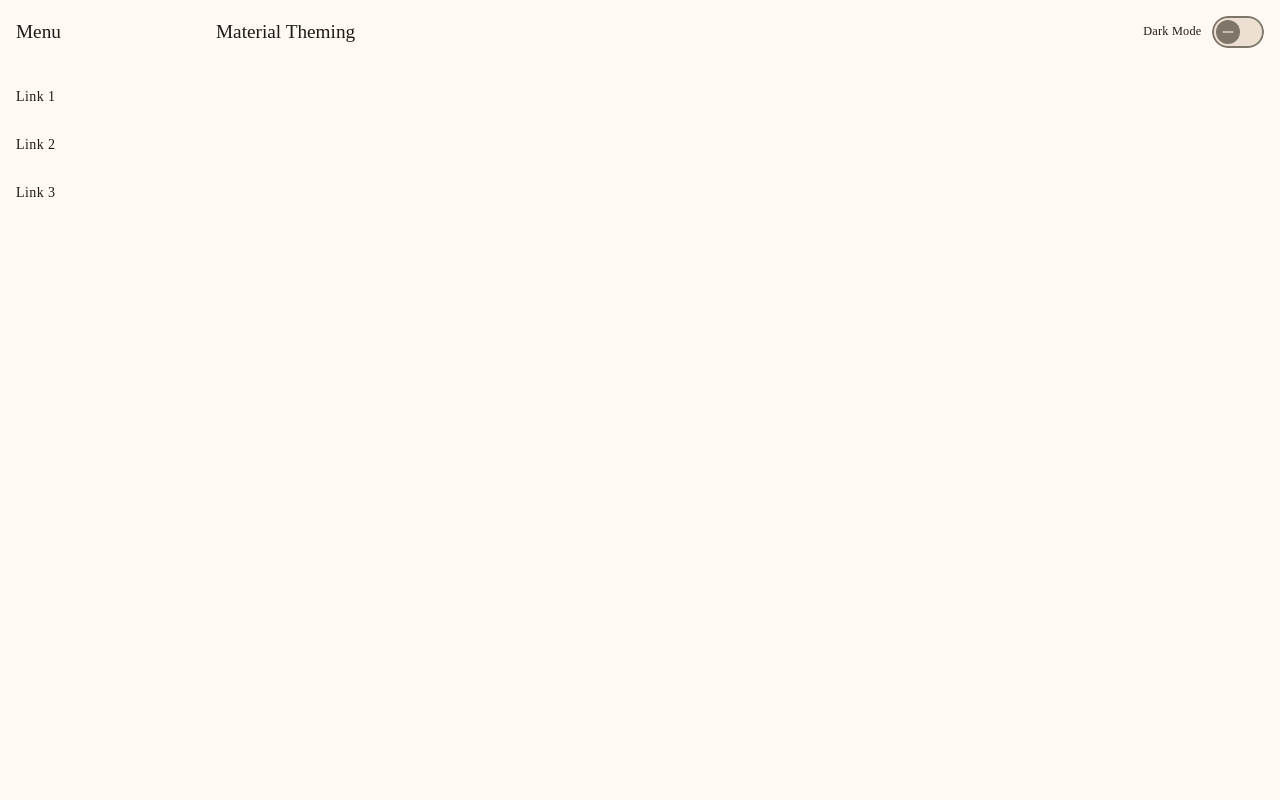
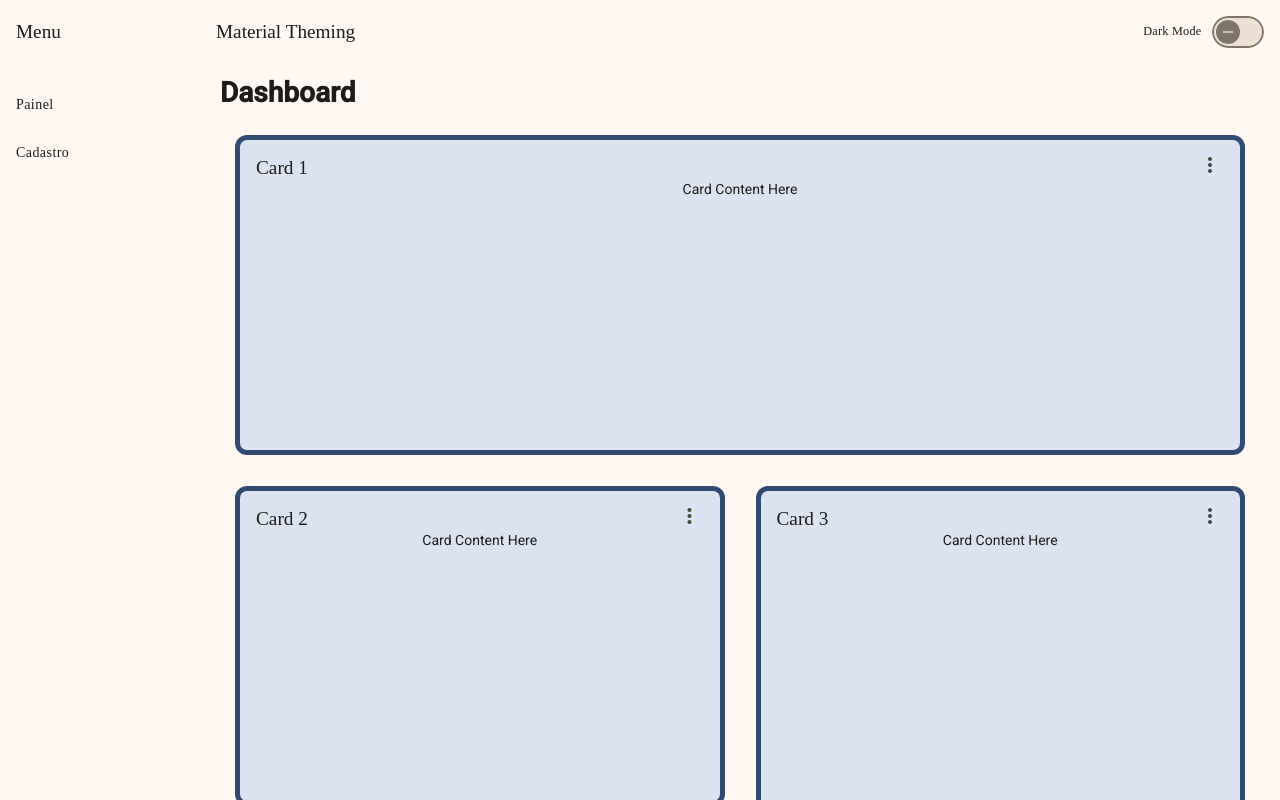
Before and after one commit to ricardoferrari/material-theming, an Angular app: page /painel in a window 1280 px wide. Before the commit this address led to /. Built offline with nearby package versions, Linux system fonts and the light colour scheme; a web font is replaced by a local one.

Commit message:
feat: theming panel

```diff
--- a/src/app/app.html
+++ b/src/app/app.html
@@ -6,10 +6,9 @@
       [opened]="(isHandset$ | async) === false">
     <mat-toolbar>Menu</mat-toolbar>
     <mat-nav-list>
-      <a mat-list-item href="#">Link 1</a>
-      <a mat-list-item href="#">Link 2</a>
-      <a mat-list-item href="#">Link 3</a>
     </mat-nav-list>
+    <a mat-list-item href="#" routerLink="/painel">Painel</a>
+    <a mat-list-item href="#" routerLink="/cadastro">Cadastro</a>
   </mat-sidenav>
   <mat-sidenav-content>
     <mat-toolbar color="primary">
--- a/src/app/app.routes.ts
+++ b/src/app/app.routes.ts
@@ -1,8 +1,11 @@
 import { Routes } from '@angular/router';
 import { CadastroComponent } from './cadastro/cadastro.component';
+import { PainelComponent } from './painel/painel.component';
 
 export const routes: Routes = [
   // Define your routes here
   // Example:
-  { path: '', component: CadastroComponent },
+  { path: '', redirectTo: '/painel', pathMatch: 'full' },
+  { path: 'painel', component: PainelComponent },
+  { path: 'cadastro', component: CadastroComponent },
 ];
--- a/src/app/app.ts
+++ b/src/app/app.ts
@@ -6,7 +6,7 @@
 import { MatSidenavModule } from '@angular/material/sidenav';
 import { MatSlideToggleModule } from '@angular/material/slide-toggle';
 import { MatToolbarModule } from '@angular/material/toolbar';
-import { RouterOutlet } from '@angular/router';
+import { RouterModule, RouterOutlet } from '@angular/router';
 import { map, Observable, shareReplay } from 'rxjs';
 
 @Component({
@@ -18,6 +18,7 @@
     MatListModule,
     MatSlideToggleModule,
     RouterOutlet,
+    RouterModule,
     AsyncPipe
   ],
   templateUrl: './app.html',
--- /dev/null
+++ b/src/app/painel/painel.component.html
@@ -0,0 +1,26 @@
+<div class="grid-container">
+  <h1 class="mat-h1">Dashboard</h1>
+  <mat-grid-list cols="2" rowHeight="350px">
+    @for (card of cards | async; track card) {
+      <mat-grid-tile [colspan]="card.cols" [rowspan]="card.rows">
+        <mat-card class="card dashboard-card" appearance="outlined">
+          <mat-card-header>
+            <mat-card-title>
+              {{card.title}}
+              <button matIconButton class="more-button" [matMenuTriggerFor]="menu" aria-label="Toggle menu">
+                <mat-icon>more_vert</mat-icon>
+              </button>
+              <mat-menu #menu="matMenu" xPosition="before">
+                <button mat-menu-item>Expand</button>
+                <button mat-menu-item>Remove</button>
+              </mat-menu>
+            </mat-card-title>
+          </mat-card-header>
+          <mat-card-content class="dashboard-card-content">
+            <div>Card Content Here</div>
+          </mat-card-content>
+        </mat-card>
+      </mat-grid-tile>
+    }
+  </mat-grid-list>
+</div>
--- /dev/null
+++ b/src/app/painel/painel.component.scss
@@ -0,0 +1,26 @@
+@use '@angular/material' as mat;
+@use '../../theme-colors.scss' as theme-colors;
+
+
+
+.grid-container {
+  margin: 20px;
+}
+
+.dashboard-card {
+  position: absolute;
+  top: 15px;
+  left: 15px;
+  right: 15px;
+  bottom: 15px;
+}
+
+.more-button {
+  position: absolute;
+  top: 5px;
+  right: 10px;
+}
+
+.dashboard-card-content {
+  text-align: center;
+}
--- /dev/null
+++ b/src/app/painel/painel.component.ts
@@ -0,0 +1,47 @@
+import { Component, inject } from '@angular/core';
+import { Breakpoints, BreakpointObserver } from '@angular/cdk/layout';
+import { map } from 'rxjs/operators';
+import { AsyncPipe } from '@angular/common';
+import { MatGridListModule } from '@angular/material/grid-list';
+import { MatMenuModule } from '@angular/material/menu';
+import { MatIconModule } from '@angular/material/icon';
+import { MatButtonModule } from '@angular/material/button';
+import { MatCardModule } from '@angular/material/card';
+
+@Component({
+  selector: 'app-painel',
+  templateUrl: './painel.component.html',
+  styleUrl: './painel.component.scss',
+  imports: [
+    AsyncPipe,
+    MatGridListModule,
+    MatMenuModule,
+    MatIconModule,
+    MatButtonModule,
+    MatCardModule
+  ]
+})
+export class PainelComponent {
+  private breakpointObserver = inject(BreakpointObserver);
+
+  /** Based on the screen size, switch from standard to one column per row */
+  cards = this.breakpointObserver.observe(Breakpoints.Handset).pipe(
+    map(({ matches }) => {
+      if (matches) {
+        return [
+          { title: 'Card 1', cols: 1, rows: 1 },
+          { title: 'Card 2', cols: 1, rows: 1 },
+          { title: 'Card 3', cols: 1, rows: 1 },
+          { title: 'Card 4', cols: 1, rows: 1 }
+        ];
+      }
+
+      return [
+        { title: 'Card 1', cols: 2, rows: 1 },
+        { title: 'Card 2', cols: 1, rows: 1 },
+        { title: 'Card 3', cols: 1, rows: 2 },
+        { title: 'Card 4', cols: 1, rows: 1 }
+      ];
+    })
+  );
+}
--- a/src/custom-theme.scss
+++ b/src/custom-theme.scss
@@ -40,4 +40,13 @@
     ));
   }
 
+  mat-card {
+    @include mat.card-overrides((
+      outlined-outline-color: hsl(217, 40%, 32%),
+      outlined-outline-width: 5px,
+      outlined-container-color: light-dark(hsl(217, 40%, 90%), hsl(217, 40%, 22%)),
+      outlined-container-elevation: 4px,
+    ));
+  }
+
 }
```
Also changed, not shown: 1 other file (tests, documents, lock files or other folders).
